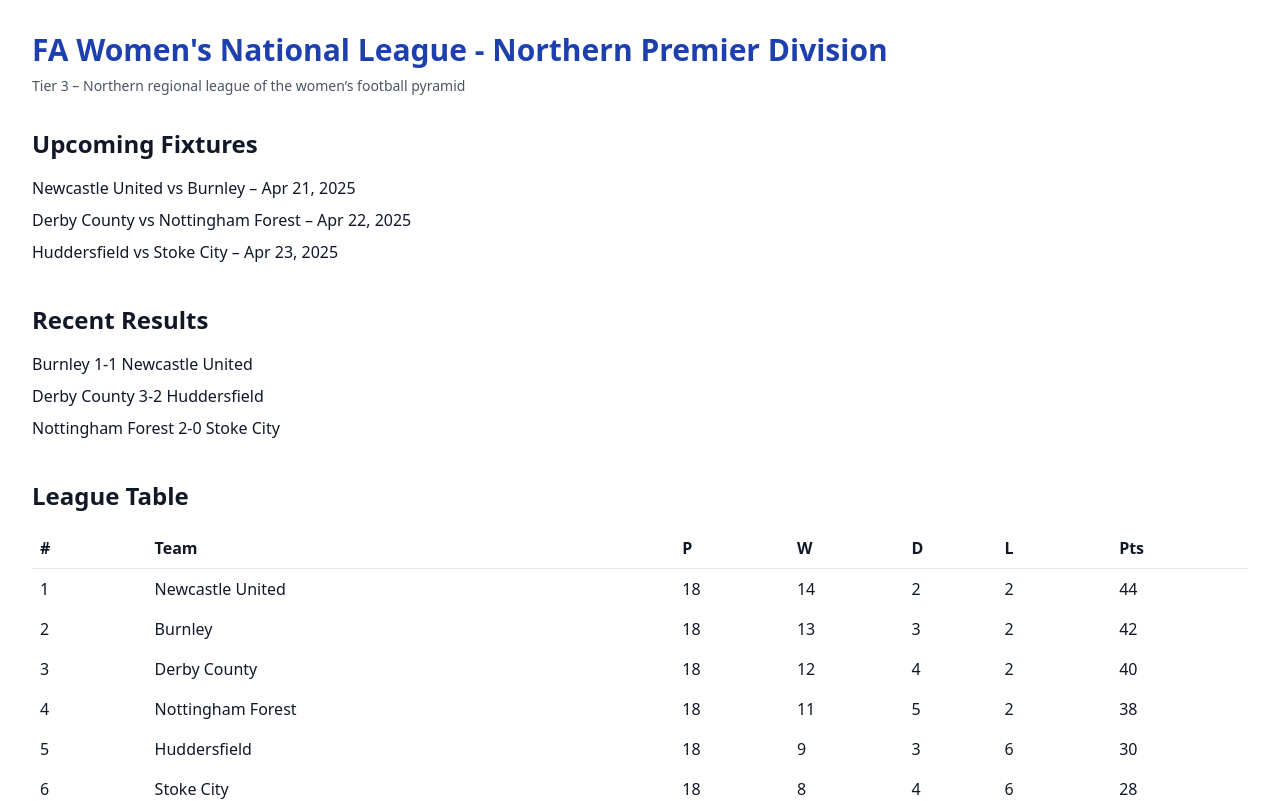
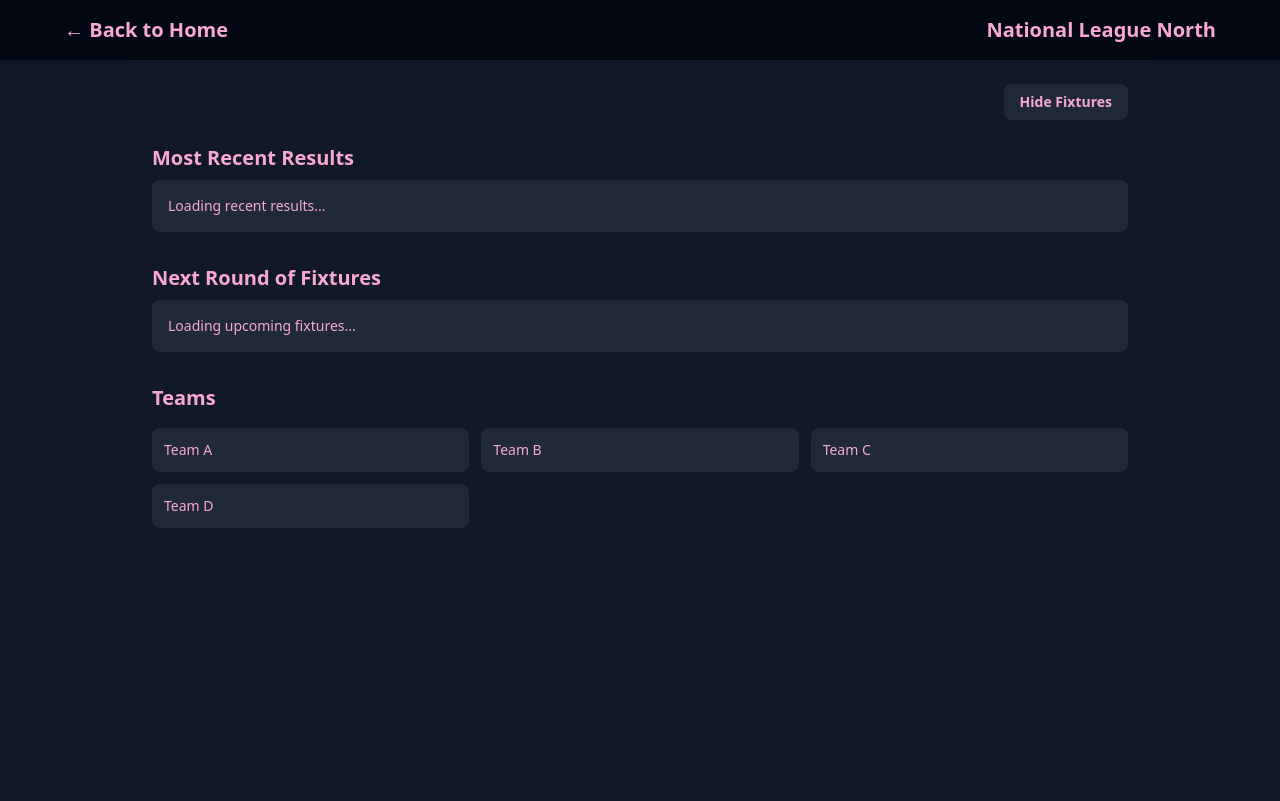
Before and after one commit to jhickey011/the-pyramid-page, a Next.js app: page /leagues/national-north in a window 1280 px wide. Shown: the top 801 px of the page. Built offline with nearby package versions, Linux system fonts and the light colour scheme.

Commit message:
Update page.tsx

```diff
--- a/app/leagues/national-north/page.tsx
+++ b/app/leagues/national-north/page.tsx
@@ -1,57 +1,75 @@
+'use client';
+import Link from 'next/link';
+import { useState } from 'react';
+
+const teams = [
+  'Team A',
+  'Team B',
+  'Team C',
+  'Team D',
+  // Add real team names here later
+];
+
 export default function NationalNorthPage() {
+  const [showFixtures, setShowFixtures] = useState(true);
+
   return (
-    <main className="min-h-screen p-8 bg-white text-gray-900">
-      <header className="mb-8">
-        <h1 className="text-3xl font-bold text-blue-800">FA Women's National League - Northern Premier Division</h1>
-        <p className="text-sm text-gray-600 mt-2">Tier 3 – Northern regional league of the women’s football pyramid</p>
-      </header>
+    <>
+      {/* NavBar */}
+      <nav className="w-full bg-gray-950 text-pink-300 p-4 shadow-md">
+        <div className="max-w-6xl mx-auto flex justify-between items-center">
+          <Link href="/" className="text-xl font-bold hover:text-pink-400 transition">
+            ← Back to Home
+          </Link>
+          <h1 className="text-lg sm:text-xl font-semibold">National League North</h1>
+        </div>
+      </nav>
 
-      <section className="mb-10">
-        <h2 className="text-2xl font-semibold mb-4">Upcoming Fixtures</h2>
-        <ul className="space-y-2">
-          <li>Newcastle United vs Burnley – Apr 21, 2025</li>
-          <li>Derby County vs Nottingham Forest – Apr 22, 2025</li>
-          <li>Huddersfield vs Stoke City – Apr 23, 2025</li>
-        </ul>
-      </section>
+      <main className="bg-gray-900 text-pink-300 min-h-screen p-6 max-w-5xl mx-auto">
+        {/* Fixtures toggle */}
+        <div className="flex justify-end mb-6">
+          <button
+            onClick={() => setShowFixtures(!showFixtures)}
+            className="bg-gray-800 hover:bg-gray-700 px-4 py-2 rounded-lg text-sm font-semibold transition"
+          >
+            {showFixtures ? 'Hide Fixtures' : 'Show Fixtures'}
+          </button>
+        </div>
 
-      <section className="mb-10">
-        <h2 className="text-2xl font-semibold mb-4">Recent Results</h2>
-        <ul className="space-y-2">
-          <li>Burnley 1-1 Newcastle United</li>
-          <li>Derby County 3-2 Huddersfield</li>
-          <li>Nottingham Forest 2-0 Stoke City</li>
-        </ul>
-      </section>
+        {/* Recent Results */}
+        <section className="mb-8">
+          <h2 className="text-xl font-bold mb-2">Most Recent Results</h2>
+          <div className="bg-gray-800 p-4 rounded-lg text-sm">
+            <p>Loading recent results...</p>
+          </div>
+        </section>
 
-      <section>
-        <h2 className="text-2xl font-semibold mb-4">League Table</h2>
-        <table className="w-full text-left border-collapse">
-          <thead>
-            <tr>
-              <th className="border-b p-2">#</th>
-              <th className="border-b p-2">Team</th>
-              <th className="border-b p-2">P</th>
-              <th className="border-b p-2">W</th>
-              <th className="border-b p-2">D</th>
-              <th className="border-b p-2">L</th>
-              <th className="border-b p-2">Pts</th>
-            </tr>
-          </thead>
-          <tbody>
-            <tr><td className="p-2">1</td><td className="p-2">Newcastle United</td><td className="p-2">18</td><td className="p-2">14</td><td className="p-2">2</td><td className="p-2">2</td><td className="p-2">44</td></tr>
-            <tr><td className="p-2">2</td><td className="p-2">Burnley</td><td className="p-2">18</td><td className="p-2">13</td><td className="p-2">3</td><td className="p-2">2</td><td className="p-2">42</td></tr>
-            <tr><td className="p-2">3</td><td className="p-2">Derby County</td><td className="p-2">18</td><td className="p-2">12</td><td className="p-2">4</td><td className="p-2">2</td><td className="p-2">40</td></tr>
-            <tr><td className="p-2">4</td><td className="p-2">Nottingham Forest</td><td className="p-2">18</td><td className="p-2">11</td><td className="p-2">5</td><td className="p-2">2</td><td className="p-2">38</td></tr>
-            <tr><td className="p-2">5</td><td className="p-2">Huddersfield</td><td className="p-2">18</td><td className="p-2">9</td><td className="p-2">3</td><td className="p-2">6</td><td className="p-2">30</td></tr>
-            <tr><td className="p-2">6</td><td className="p-2">Stoke City</td><td className="p-2">18</td><td className="p-2">8</td><td className="p-2">4</td><td className="p-2">6</td><td className="p-2">28</td></tr>
-            <tr><td className="p-2">7</td><td className="p-2">Liverpool Feds</td><td className="p-2">18</td><td className="p-2">7</td><td className="p-2">3</td><td className="p-2">8</td><td className="p-2">24</td></tr>
-            <tr><td className="p-2">8</td><td className="p-2">West Brom</td><td className="p-2">18</td><td className="p-2">6</td><td className="p-2">2</td><td className="p-2">10</td><td className="p-2">20</td></tr>
-            <tr><td className="p-2">9</td><td className="p-2">Huddersfield Town</td><td className="p-2">18</td><td className="p-2">5</td><td className="p-2">2</td><td className="p-2">11</td><td className="p-2">17</td></tr>
-            <tr><td className="p-2">10</td><td className="p-2">Bradford City</td><td className="p-2">18</td><td className="p-2">2</td><td className="p-2">3</td><td className="p-2">13</td><td className="p-2">9</td></tr>
-          </tbody>
-        </table>
-      </section>
-    </main>
+        {/* Upcoming Fixtures */}
+        {showFixtures && (
+          <section className="mb-8">
+            <h2 className="text-xl font-bold mb-2">Next Round of Fixtures</h2>
+            <div className="bg-gray-800 p-4 rounded-lg text-sm">
+              <p>Loading upcoming fixtures...</p>
+            </div>
+          </section>
+        )}
+
+        {/* Team List */}
+        <section>
+          <h2 className="text-xl font-bold mb-4">Teams</h2>
+          <div className="grid grid-cols-1 sm:grid-cols-2 md:grid-cols-3 gap-3">
+            {teams.map((team) => (
+              <Link
+                key={team}
+                href={`/leagues/national-north/teams/${encodeURIComponent(team.toLowerCase().replace(/\s+/g, '-'))}`}
+                className="bg-gray-800 hover:bg-gray-700 p-3 rounded-lg transition text-sm font-medium"
+              >
+                {team}
+              </Link>
+            ))}
+          </div>
+        </section>
+      </main>
+    </>
   );
 }
```
